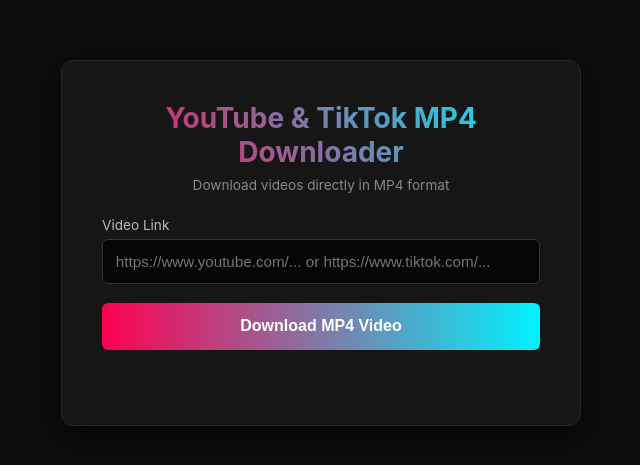
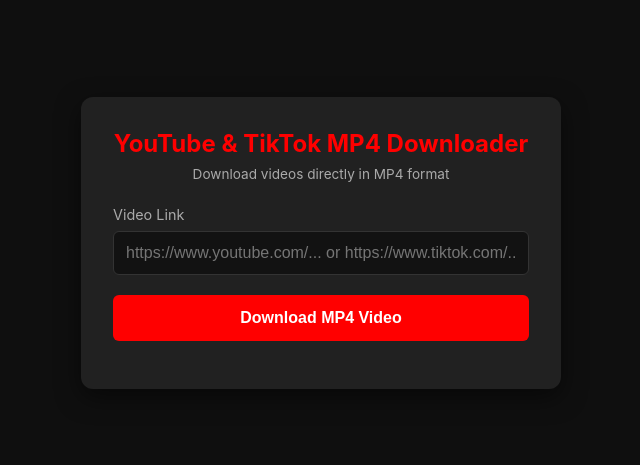
Before and after one commit to fivetagz-prog/tiktok-and-youtube-converter-and-others-more, a website: page public/index.html in a window 1280 px wide. Shown: the part 157-622 px from the top of the page, without its empty margins (319-959 px from the left). Drawn offline with Linux system fonts and the light colour scheme.

Commit message:
Update styles for body, container, and buttons

```diff
--- a/public/style.css
+++ b/public/style.css
@@ -5,8 +5,8 @@
 }
 
 body {
-    font-family: -apple-system, BlinkMacSystemFont, "Segoe UI", Roboto, sans-serif;
-    background-color: #0d0d0d;
+    font-family: -apple-system, BlinkMacSystemFont, "Segoe UI", Roboto, Helvetica, Arial, sans-serif;
+    background-color: #0f0f0f;
     color: #ffffff;
     display: flex;
     justify-content: center;
@@ -15,82 +15,79 @@ body {
 }
 
 .container {
-    background-color: #161616;
-    padding: 2.5rem;
+    background-color: #212121;
+    padding: 2rem;
     border-radius: 12px;
     width: 100%;
-    max-width: 520px;
-    border: 1px solid #282828;
-    box-shadow: 0 10px 30px rgba(0, 0, 0, 0.6);
+    max-width: 480px;
+    box-shadow: 0 8px 24px rgba(0, 0, 0, 0.5);
 }
 
 h1 {
-    font-size: 1.75rem;
+    font-size: 1.5rem;
+    margin-bottom: 0.5rem;
     text-align: center;
-    margin-bottom: 0.5rem;
-    background: linear-gradient(45deg, #ff0050, #00f2fe);
-    -webkit-background-clip: text;
-    -webkit-text-fill-color: transparent;
+    color: #ff0000;
 }
 
 .subtitle {
     text-align: center;
     font-size: 0.85rem;
-    color: #888;
+    color: #aaa;
     margin-bottom: 1.5rem;
 }
 
 .form-group {
-    margin-bottom: 1.2rem;
+    margin-bottom: 1.25rem;
 }
 
 label {
     display: block;
-    margin-bottom: 0.4rem;
-    font-size: 0.85rem;
-    color: #bbb;
+    margin-bottom: 0.5rem;
+    font-size: 0.9rem;
+    color: #aaa;
 }
 
-input, select {
+input {
     width: 100%;
-    padding: 0.8rem;
-    background-color: #050505;
+    padding: 0.75rem;
+    background-color: #121212;
     border: 1px solid #333;
     border-radius: 6px;
     color: #fff;
-    font-size: 0.95rem;
+    font-size: 1rem;
     outline: none;
 }
 
-input:focus, select:focus {
-    border-color: #00f2fe;
+input:focus {
+    border-color: #ff0000;
 }
 
 button {
     width: 100%;
-    padding: 0.9rem;
-    background: linear-gradient(90deg, #ff0050, #00f2fe);
+    padding: 0.85rem;
+    background-color: #ff0000;
     border: none;
     border-radius: 6px;
     color: #fff;
     font-size: 1rem;
     font-weight: bold;
     cursor: pointer;
-    transition: opacity 0.2s;
+    transition: background 0.2s;
 }
 
 button:hover {
-    opacity: 0.9;
+    background-color: #cc0000;
 }
 
 button:disabled {
-    opacity: 0.5;
+    background-color: #555;
     cursor: not-allowed;
 }
 
 #status {
-    margin-top: 1.2rem;
+    margin-top: 1rem;
     text-align: center;
-    font-size: 0.85rem;
-    min-height: 1.2em;
+    font-size: 0.9rem;
+    color: #aaa;
 }
```
